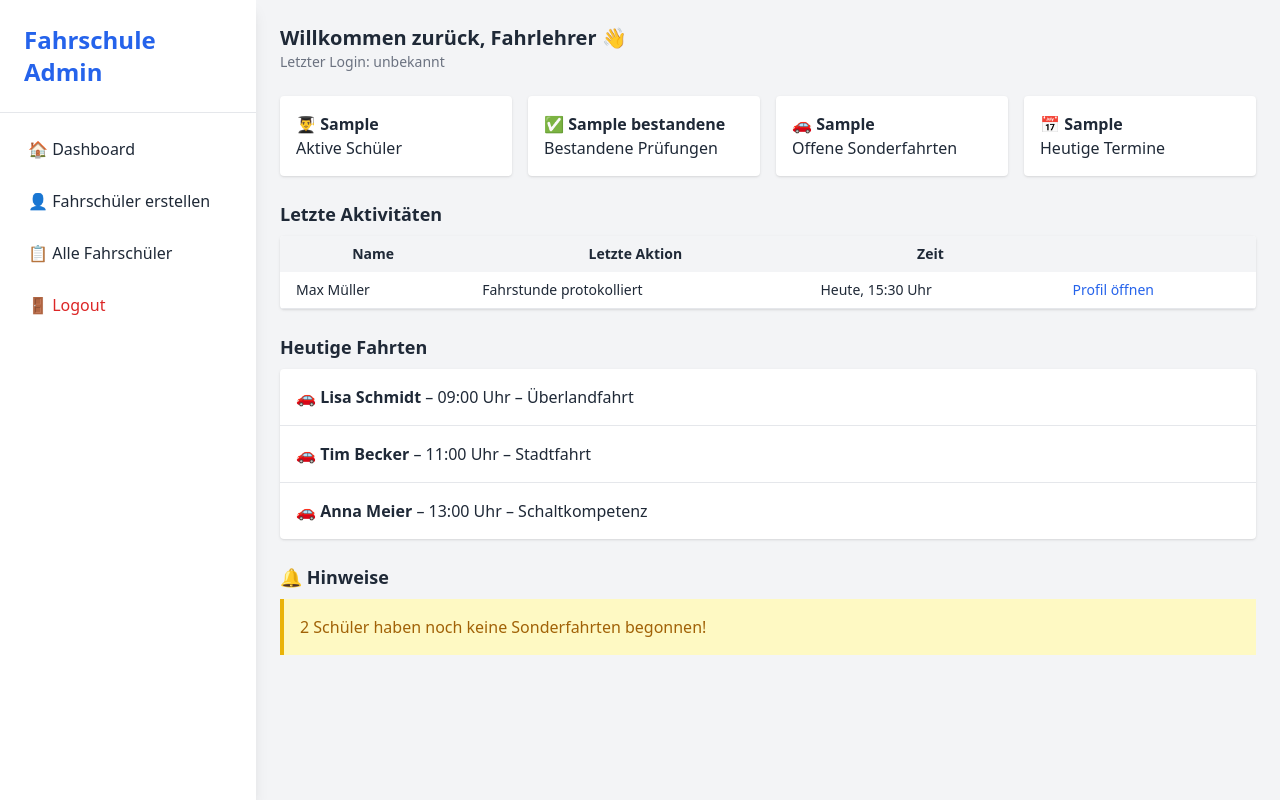
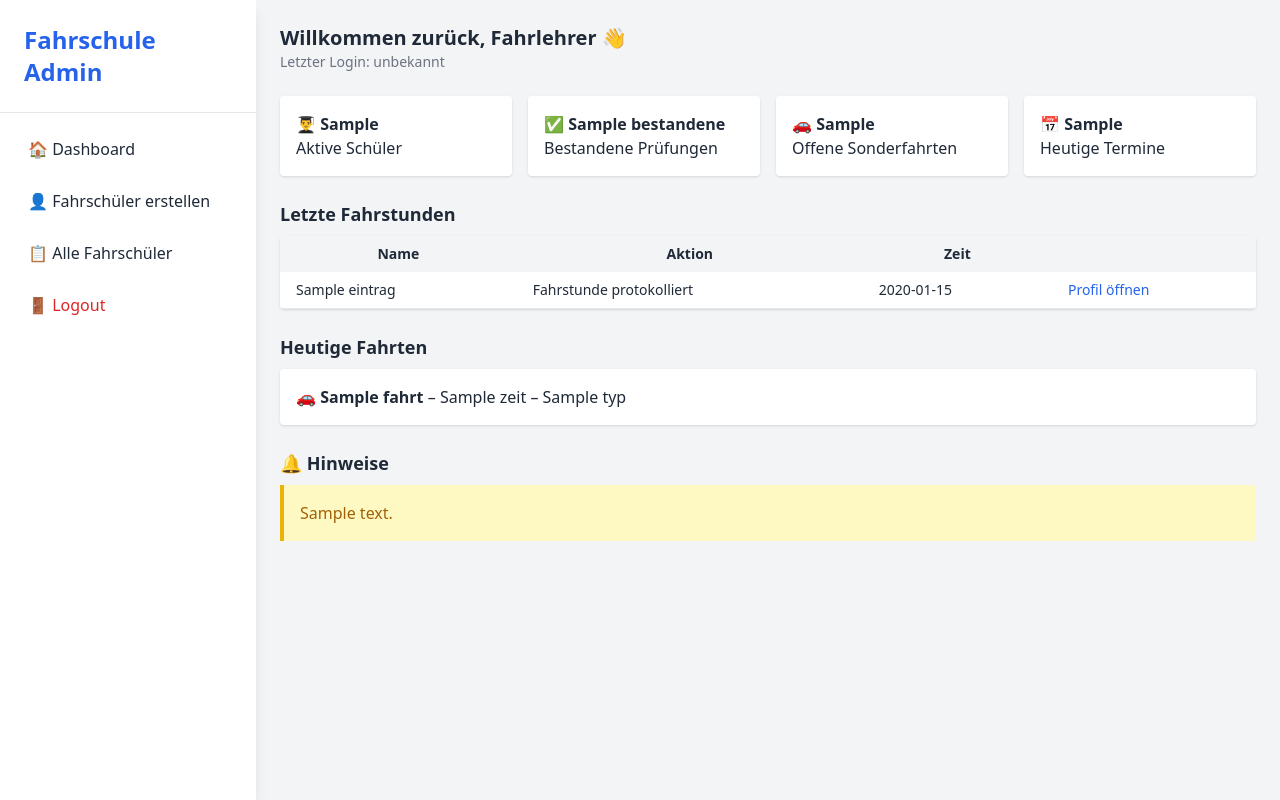
Before and after one commit to eyfahrlehrer/ausbildungsdiagrammkarte_flask, a Flask app: template templates/dashboard.html in a window 1280 px wide. Run offline with Flask 3, Linux system fonts and the light colour scheme; the template is opened without the code that fills it: most values are stand-ins (such as "Sample title", 1, 10 or a date in 2020); parts of the project's set-up code (start-up, migrations or seed data) failed here and were passed over; some libraries are stand-ins or nearby versions.

Commit message:
Update dashboard.html

```diff
--- a/templates/dashboard.html
+++ b/templates/dashboard.html
@@ -37,38 +37,44 @@
                 <div class="bg-white p-4 rounded shadow">📅 <strong>{{ heutige_termine }}</strong><br>Heutige Termine</div>
             </section>
 
-            <!-- Letzte Aktivitäten (Platzhalter) -->
+            <!-- Letzte Fahrstunden -->
             <section class="mb-6">
-                <h3 class="text-lg font-bold mb-2">Letzte Aktivitäten</h3>
+                <h3 class="text-lg font-bold mb-2">Letzte Fahrstunden</h3>
                 <div class="bg-white rounded shadow overflow-x-auto">
                     <table class="table-auto w-full text-sm">
                         <thead class="bg-gray-100">
                             <tr>
                                 <th class="px-4 py-2">Name</th>
-                                <th class="px-4 py-2">Letzte Aktion</th>
+                                <th class="px-4 py-2">Aktion</th>
                                 <th class="px-4 py-2">Zeit</th>
                                 <th class="px-4 py-2"></th>
                             </tr>
                         </thead>
                         <tbody>
+                            {% for eintrag in letzte_fahrstunden %}
                             <tr class="border-b">
-                                <td class="px-4 py-2">Max Müller</td>
+                                <td class="px-4 py-2">{{ eintrag.schuelername }}</td>
                                 <td class="px-4 py-2">Fahrstunde protokolliert</td>
-                                <td class="px-4 py-2">Heute, 15:30 Uhr</td>
-                                <td class="px-4 py-2"><a href="/profil/70" class="text-blue-600">Profil öffnen</a></td>
+                                <td class="px-4 py-2">{{ eintrag.datum.strftime("%d.%m.%Y %H:%M") }}</td>
+                                <td class="px-4 py-2"><a href="/profil/{{ eintrag.schueler_id }}" class="text-blue-600">Profil öffnen</a></td>
                             </tr>
+                            {% else %}
+                            <tr><td colspan="4" class="text-center p-4">Keine Einträge gefunden.</td></tr>
+                            {% endfor %}
                         </tbody>
                     </table>
                 </div>
             </section>
 
-            <!-- Heutige Fahrten (Platzhalter) -->
+            <!-- Heutige Fahrten -->
             <section class="mb-6">
                 <h3 class="text-lg font-bold mb-2">Heutige Fahrten</h3>
                 <ul class="bg-white rounded shadow divide-y">
-                    <li class="p-4">🚗 <strong>Lisa Schmidt</strong> – 09:00 Uhr – Überlandfahrt</li>
-                    <li class="p-4">🚗 <strong>Tim Becker</strong> – 11:00 Uhr – Stadtfahrt</li>
-                    <li class="p-4">🚗 <strong>Anna Meier</strong> – 13:00 Uhr – Schaltkompetenz</li>
+                    {% for fahrt in heutige_fahrten %}
+                    <li class="p-4">🚗 <strong>{{ fahrt.schuelername }}</strong> – {{ fahrt.zeit }} – {{ fahrt.typ }}</li>
+                    {% else %}
+                    <li class="p-4 text-gray-500">Keine Fahrten für heute geplant.</li>
+                    {% endfor %}
                 </ul>
             </section>
 
@@ -76,7 +82,7 @@
             <section>
                 <h3 class="text-lg font-bold mb-2">🔔 Hinweise</h3>
                 <div class="bg-yellow-100 border-l-4 border-yellow-500 text-yellow-700 p-4">
-                    <p>2 Schüler haben noch keine Sonderfahrten begonnen!</p>
+                    <p>{{ hinweis_text }}</p>
                 </div>
             </section>
         </main>
```
